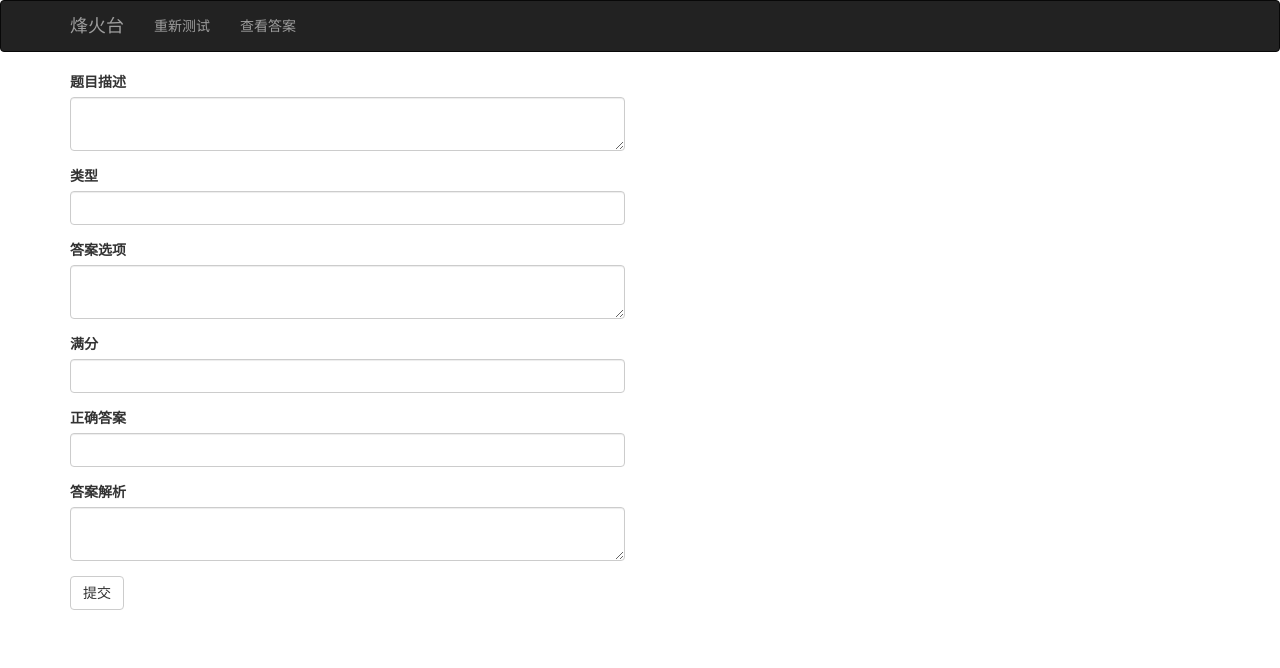
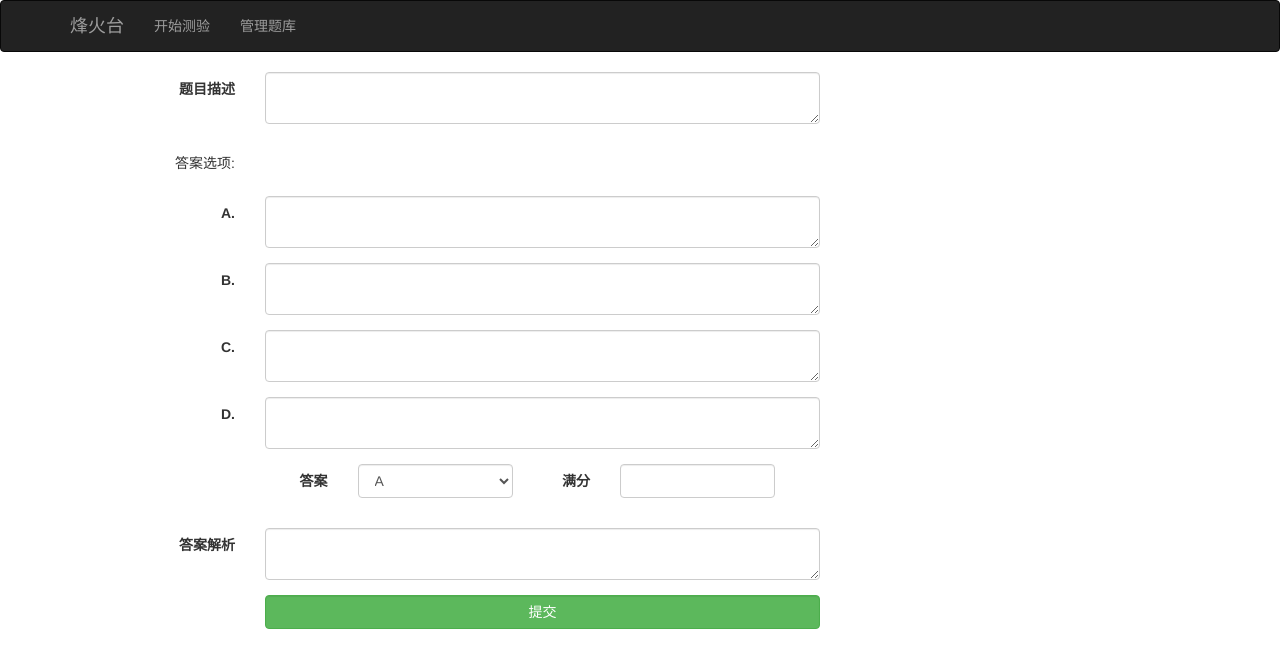
Before and after one commit to Moxikai/microTest, a Flask app: page /question/add in a window 1280 px wide. Shown: the top 668 px of the page. Run offline with Flask 2, Linux system fonts and the light colour scheme; some libraries are stand-ins or nearby versions.

Commit message:
finish question management

```diff
--- a/app/forms.py
+++ b/app/forms.py
@@ -31,9 +31,13 @@ class AnswerForm(Form):
 class QuestionForm(Form):
     """试题提交表单"""
     title = TextAreaField('题目描述',validators=[DataRequired()])
-    type = StringField('类型')
-    choices = TextAreaField('答案选项',validators=[DataRequired()])
+    choices_A = TextAreaField('A.',validators=[DataRequired()])
+    choices_B = TextAreaField('B.',validators=[DataRequired()])
+    choices_C = TextAreaField('C.')
+    choices_D = TextAreaField('D.')
     score_right = IntegerField('满分')
-    answer_right = StringField('正确答案',validators=[DataRequired()])
+    answer_right = SelectField(label='答案',
+                              validators=[DataRequired()],
+                              choices=[('A','A'),('B','B'),('C','C'),('D','D')])
     answer_description = TextAreaField('答案解析',validators=[DataRequired()])
     submit = SubmitField('提交')
--- a/app/main/views.py
+++ b/app/main/views.py
@@ -84,19 +84,90 @@ def question_add():
     form = QuestionForm()
     if form.validate_on_submit():
         """处理post"""
-        new_question = Question(title=form.title.data,
-                                type=form.type.data,
-                                choices=form.choices.data,
-                                score_right=form.score_right.data,
-                                answer_right=form.answer_right.data,
-                                answer_description=form.answer_description.data,
-                                )
-        db.session.add(new_question)
+        try:
+            choice_list=[('A',form.choices_A.data),('B',form.choices_B.data),
+                         ('C',form.choices_C.data),('D',form.choices_D.data)]
+            choice = ';'.join(item[0]+'.'+item[1] for item in choice_list if item[1])
+
+            new_question = Question(title=form.title.data,
+                                    choices=choice,
+                                    score_right=form.score_right.data,
+                                    answer_right=form.answer_right.data,
+                                    answer_description=form.answer_description.data,
+                                    )
+            db.session.add(new_question)
+            db.session.commit()
+            flash('题目%s已保存'%(form.title.data))
+            return redirect(url_for('main.question_add'))
+        except TypeError:
+            return '<p>choices:%s</p>'%(form.choices_A.data)
+
+    return render_template('question_add2.html',form=form)
+
+
+@main.route('/question/edit/<int:id>',methods=['GET','POST'])
+def question_edit(id):
+    """题目修改"""
+    question = Question.query.get_or_404(id)
+    form = QuestionForm()
+    if request.method == 'POST':
+        form_ = request.form
+        choice_list = [('A', form_['choices_A']),('B', form_['choices_B']),
+                       ('C', form_['choices_C']),('D', form_['choices_D'])]
+        choice_str = ';'.join(item[0] + '.' + item[1] for item in choice_list if item[1])
+
+        question.choices = choice_str
+        question.title = form_['title']
+        question.score_right = form_['score_right']
+        question.answer_right = form_['answer_right']
+        question.answer_description = form_['answer_description']
+        db.session.add(question)
         db.session.commit()
-        flash('题目%s已保存'%(form.title.data))
-        return redirect(url_for('main.question_add'))
 
-    return render_template('question_add.html',form=form)
+        return redirect(url_for('main.question'))
+
+    form.title.data = question.title
+    choice_list = question.transStrToList()
+    for item in choice_list:
+        if item[0] == 'A':
+            form.choices_A.data = item[1]
+        elif item[0] == 'B':
+            form.choices_B.data = item[1]
+        elif item[0] == 'C':
+            form.choices_C.data = item[1]
+        elif item[0] == 'D':
+            form.choices_D.data = item[1]
+
+    form.answer_right.data = question.answer_right
+    form.score_right.data = question.score_right
+    form.answer_right.data = question.answer_description
+
+    return render_template('question_add2.html',form=form)
+
+@main.route('/question',methods=['GET','POST'])
+def question():
+    """题库题目列表"""
+    page = request.args.get('page')
+    page = int(page) if page else 1
+    questions = Question.query
+    pagination = questions.paginate(page,
+                                         current_app.config['QUESTIONS_PER_PAGE'],False)
+    question_list = pagination.items
+    count = questions.count()
+    return render_template('question_list.html',
+                           count=count,
+                           pagination=pagination,
+                           question_list=question_list)
+
+@main.route('/question/delete/<int:id>')
+def question_delete(id):
+    """删除题目"""
+    question = Question.query.get_or_404(id)
+    db.session.delete(question)
+    db.session.commit()
+    flash('序号为%s的题目删除成功！'%(id))
+    return redirect(url_for('main.question'))
+
 
 @main.route('/retest/<int:user_id>')
 def retest(user_id):
--- a/app/templates/base.html
+++ b/app/templates/base.html
@@ -19,10 +19,10 @@
             <div class="navbar-collapse collapse">
                 <ul class="nav navbar-nav">
                     <li>
-                        <a href="#">重新测试</a>
+                        <a href="{{ url_for('main.welcome') }}">开始测验</a>
                     </li>
                     <li>
-                        <a href="#">查看答案</a>
+                        <a href="{{ url_for('main.question') }}">管理题库</a>
                     </li>
 
                 </ul>
--- /dev/null
+++ b/app/templates/question_add2.html
@@ -0,0 +1,86 @@
+{% extends 'base.html' %}
+{% block content %}
+    {{ super() }}
+
+                <form action="" method="post" class="container form-horizontal" role="form">
+                    {{ form.hidden_tag() }}
+                    <div class="form-group">
+                        {{ form.title.label(class="control-label col-md-2") }}
+                        <div class="col-md-6">
+                            {{ form.title(class="rows=2 form-control",required="") }}
+                        </div>
+                    </div>
+                    <div class="form-group">
+                        <div class=" control-label col-md-2">
+                             <h5>答案选项:</h5>
+                        </div>
+                        <div class="control-label col-md-6">
+                            <p></p>
+                        </div>
+                    </div>
+                    <div class="form-group">
+                        {{ form.choices_A.label(class="control-label col-md-2") }}
+                        <div class="col-md-6">
+                            {{form.choices_A(class="form-control",required="")  }}
+                        </div>
+                    </div>
+                    <div class="form-group">
+                        {{ form.choices_B.label(class="control-label col-md-2") }}
+                        <div class="col-md-6">
+                            {{ form.choices_B(class="form-control",required="") }}
+                        </div>
+                    </div>
+                    <div class="form-group">
+                        {{ form.choices_C.label(class="control-label col-md-2") }}
+                        <div class="col-md-6">
+                            {{ form.choices_C(class="form-control") }}
+                        </div>
+                    </div>
+                    <div class="form-group">
+                        {{ form.choices_D.label(class="control-label col-md-2") }}
+                        <div class="col-md-6">
+                            {{ form.choices_D(class="form-control") }}
+                        </div>
+                    </div>
+                    <div class="form-group">
+                        <div class="form-group col-md-6 col-md-push-2">
+                            {{ form.answer_right.label(class="control-label col-md-2") }}
+                            <div class="col-md-4">
+                                {{ form.answer_right(class="form-control",required="") }}
+                            </div>
+                        </div>
+                        <div class="form-group col-md-6 col-md-pull-1">
+                            {{ form.score_right.label(class="control-label col-md-2") }}
+                            <div class="col-md-4">
+                                {{ form.score_right(type="number",class="form-control",required="") }}
+                            </div>
+
+                        </div>
+                    </div>
+
+                    <div class="form-group">
+                        {{ form.answer_description.label(class="control-label col-md-2") }}
+                        <div class="col-md-6">
+                            {{ form.answer_description(class="form-control",required="") }}
+                        </div>
+                    </div>
+                    <div class="form-group">
+                        <div class="col-md-2">
+
+                        </div>
+                        <div class="col-md-6">
+                             {{ form.submit(class="btn btn-success form-control") }}
+                        </div>
+
+                    </div>
+                </form>
+
+{% endblock %}
+{% block scripts %}
+    {{ super() }}
+    <script>
+        $('textarea').each(function () { this.setAttribute('style', 'height:' + (this.scrollHeight) + 'px;overflow-y:hidden;');
+        }).on('input', function () { this.style.height = 'auto'; this.style.height = (this.scrollHeight) + 'px'; });
+
+    </script>
+{% endblock %}
--- a/config.py
+++ b/config.py
@@ -19,6 +19,7 @@ class DevelopingConfig(Config):
                               os.environ.get('SQLALCHEMY_DATABASE_URI')
     QUESTION_COUNT = 4
     ANSWERS_PER_PAGE = 1
+    QUESTIONS_PER_PAGE = 10
 
 class ProductionConfig(Config):
     """生产配置"""
@@ -33,4 +34,4 @@ config = {
 
 
 if __name__ == '__main__':
-    print base_dir
+    print os.path.join(base_dir,'dev.db')
```
Also changed, not shown: app/models.py (+2 -9 lines), app/templates/_macros.html (added, +33 -0 lines), app/templates/question_list.html (added, +47 -0 lines), config.ini (added, +15 -0 lines), 1 other file.
